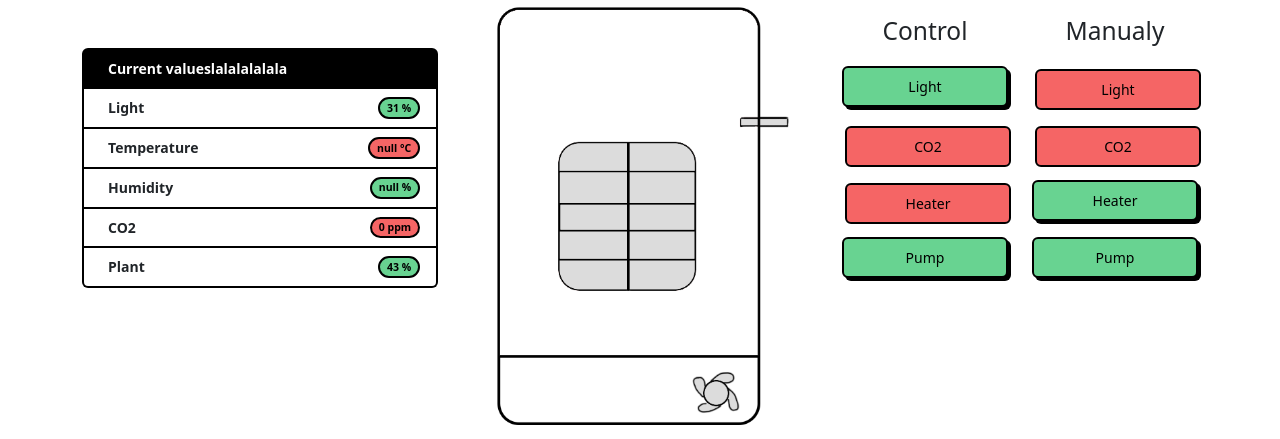
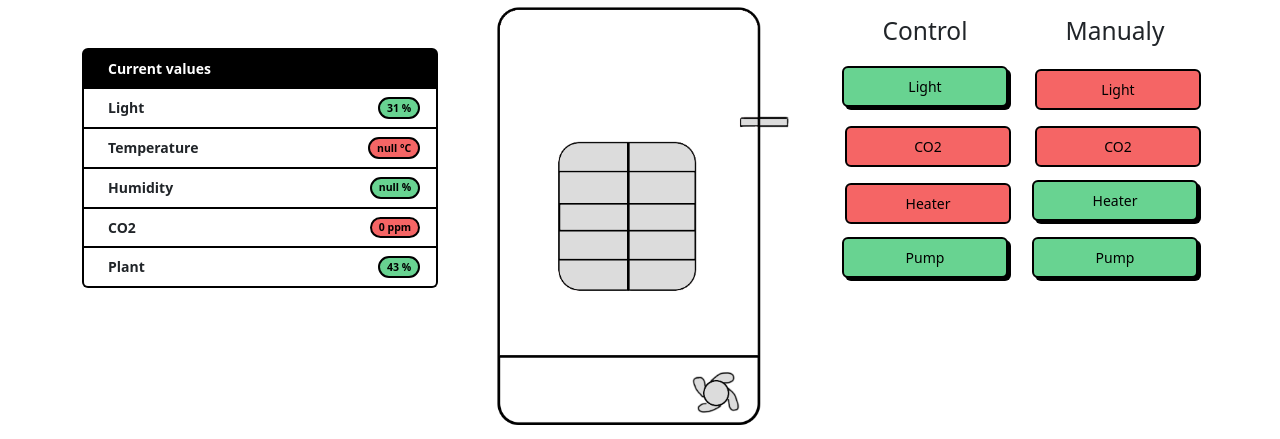
Before and after one commit to b0gdan00/RP_2, a Django app: page / in a window 1280 px wide. Shown: the top 439 px of the page. Run offline with Django 5.2, Linux system fonts and the light colour scheme; data comes from the database, SQL or seed files in the repository; some libraries are stand-ins or nearby versions.

Commit message:
Fix typo in header of current values section in HTML

```diff
--- a/control/templates/includes/current.html
+++ b/control/templates/includes/current.html
@@ -1,7 +1,7 @@
 <ol class="list-group list-group mt-5 w-100">
     <li class="list-group-item bg-dark text-white d-flex justify-content-between align-items-start">
         <div class="ms-2 me-auto">
-            <div class="fw-bold">Current valueslalalalalala</div>
+            <div class="fw-bold">Current values</div>
         </div>
     </li>
     <li class="list-group-item d-flex justify-content-between align-items-start" id="light-list-item">
```
